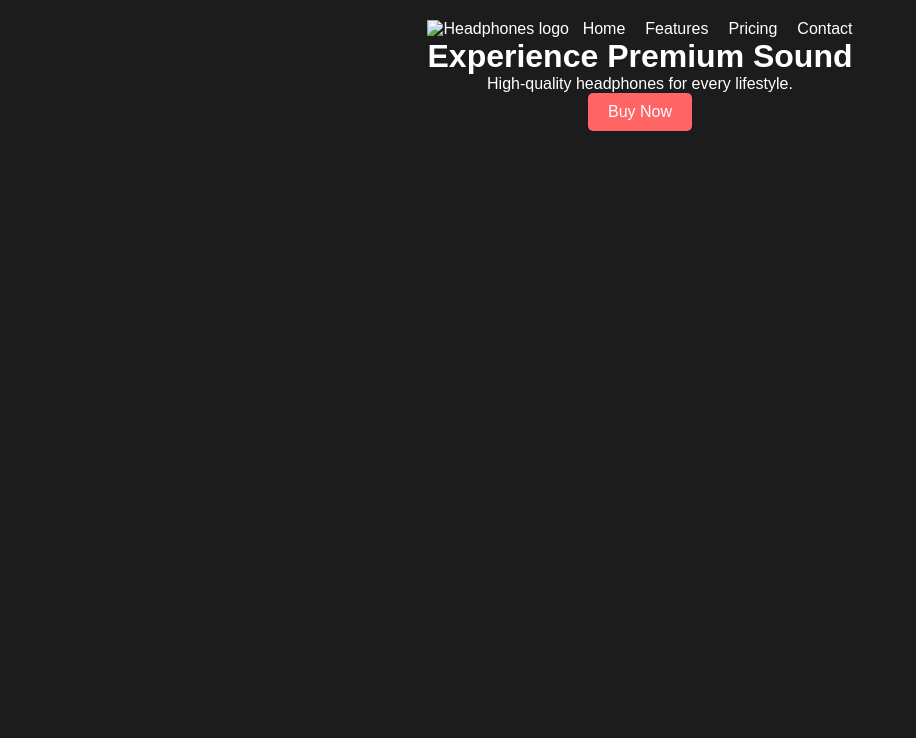
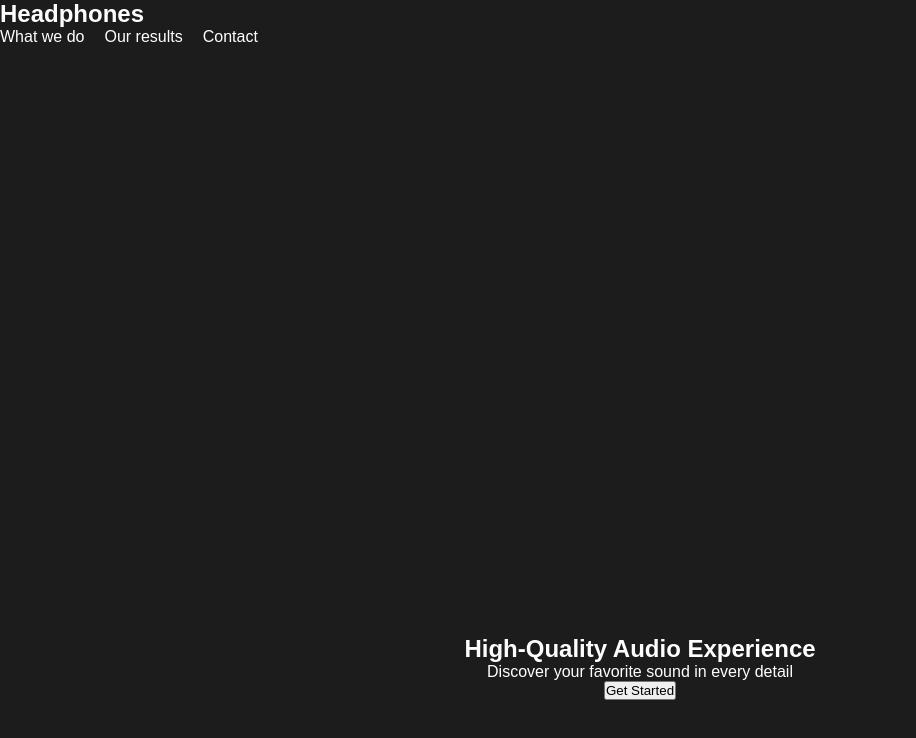
Before and after one commit to Kalkidan-2412/alx_html_css, a plain HTML site: page headphones/0-index.html in a window 1280 px wide. Shown: the whole page, without its empty margins (0-916 px from the left). Drawn offline with Linux system fonts and the light colour scheme.

Commit message:
Update 0-index.html

```diff
--- a/headphones/0-index.html
+++ b/headphones/0-index.html
@@ -1,28 +1,26 @@
+<!-- 0-index.html -->
 <!DOCTYPE html>
 <html lang="en">
 <head>
   <meta charset="UTF-8">
   <meta name="viewport" content="width=device-width, initial-scale=1.0">
-  <title>Headphones</title>
+  <title>Headphones Project</title>
   <link rel="stylesheet" href="0-styles.css">
 </head>
 <body>
   <header class="hero">
-    <div class="container">
-      <nav class="navbar">
-        <img src="images/logo.png" alt="Headphones logo" class="logo">
-        <ul class="nav-links">
-          <li><a href="#">Home</a></li>
-          <li><a href="#">Features</a></li>
-          <li><a href="#">Pricing</a></li>
-          <li><a href="#">Contact</a></li>
-        </ul>
-      </nav>
-      <div class="hero-content">
-        <h1>Experience Premium Sound</h1>
-        <p>High-quality headphones for every lifestyle.</p>
-        <a href="#" class="cta-button">Buy Now</a>
-      </div>
+    <nav class="nav">
+      <h1 class="logo">Headphones</h1>
+      <ul class="nav-links">
+        <li><a href="#what-we-do">What we do</a></li>
+        <li><a href="#our-results">Our results</a></li>
+        <li><a href="#contact">Contact</a></li>
+      </ul>
+    </nav>
+    <div class="hero-content">
+      <h2>High-Quality Audio Experience</h2>
+      <p>Discover your favorite sound in every detail</p>
+      <button>Get Started</button>
     </div>
   </header>
 </body>
```
